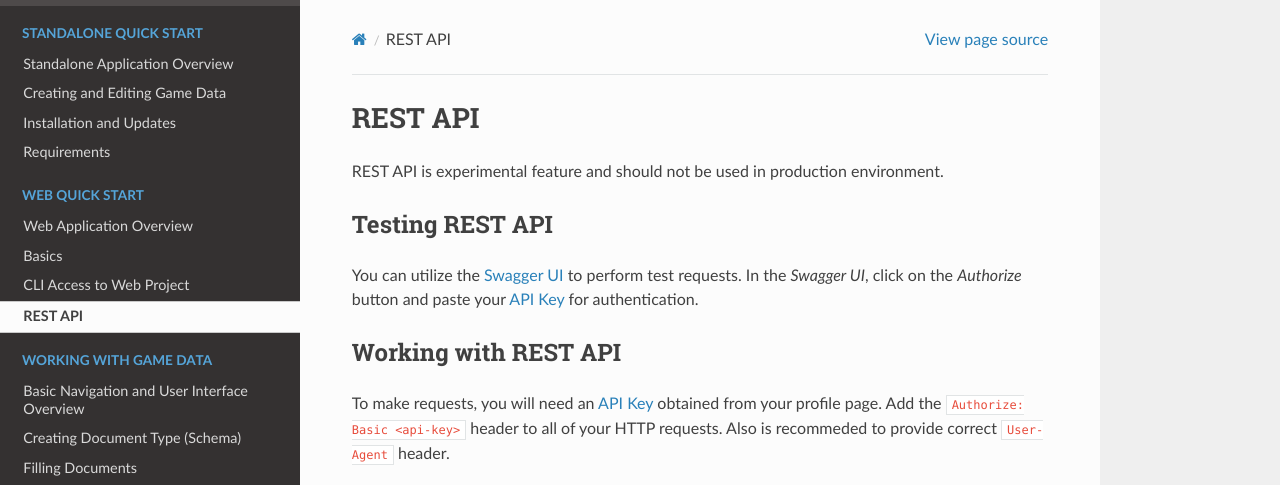
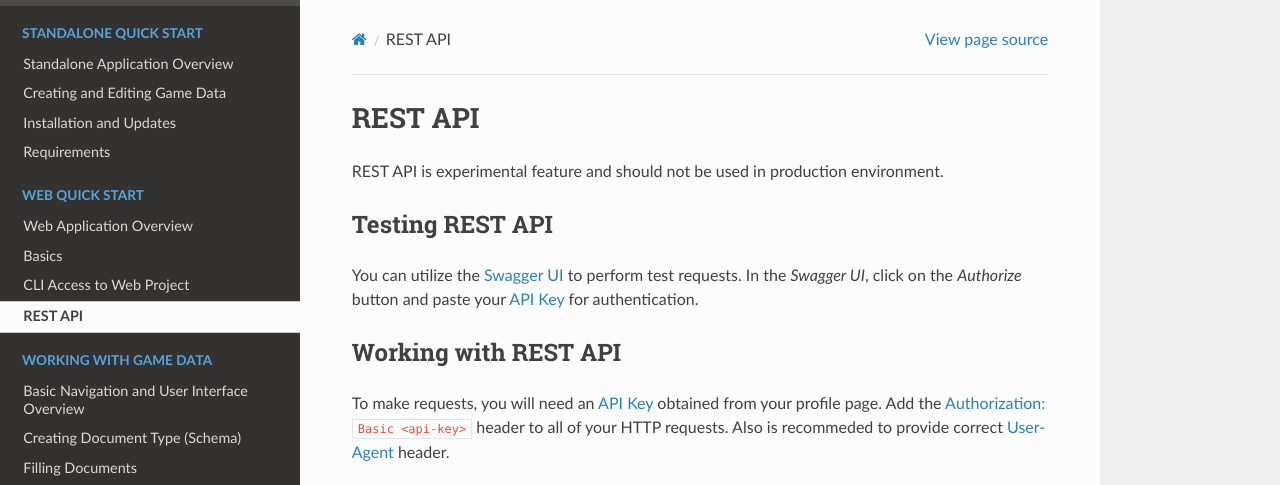
Before and after one commit to gamedevware/charon, a Sphinx documentation site: the page built from docs/web/rest.rst, in a window 1280 px wide, cut to the strip 0-485 px from the top of the page. Built offline with Sphinx 7.4.7 and the Read the Docs theme 2.0.0, drawn with Linux system fonts in a browser that asks for light colours.

Commit message:
fix rest doc

```diff
--- a/docs/web/rest.rst
+++ b/docs/web/rest.rst
@@ -10,7 +10,7 @@ You can utilize the `Swagger UI <https://charon.live/api/index.html>`_ to perfor
 
 Working with REST API
 ---------------------
-To make requests, you will need an :doc:`API Key <cli_access_to_web_project>` obtained from your profile page. Add the ``Authorize: Basic <api-key>`` header to all of your HTTP requests. Also is recommeded to provide correct ``User-Agent`` header.
+To make requests, you will need an :doc:`API Key <cli_access_to_web_project>` obtained from your profile page. Add the `Authorization: <https://developer.mozilla.org/en-US/docs/Web/HTTP/Headers/Authorization>`_ ``Basic <api-key>`` header to all of your HTTP requests. Also is recommeded to provide correct `User-Agent <https://developer.mozilla.org/en-US/docs/Web/HTTP/Headers/User-Agent>`_ header.
 
 .. openapi:: ../openapi.yml
    :group:
```
